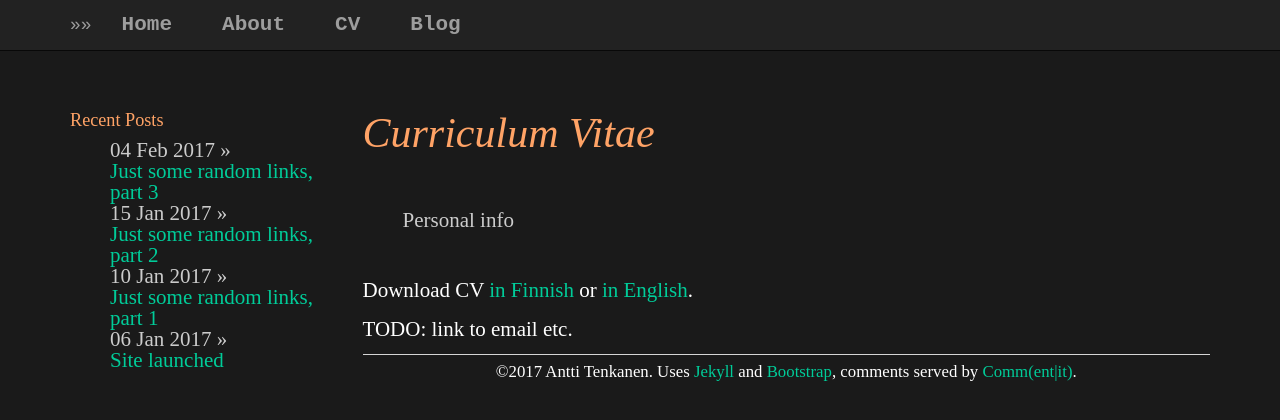
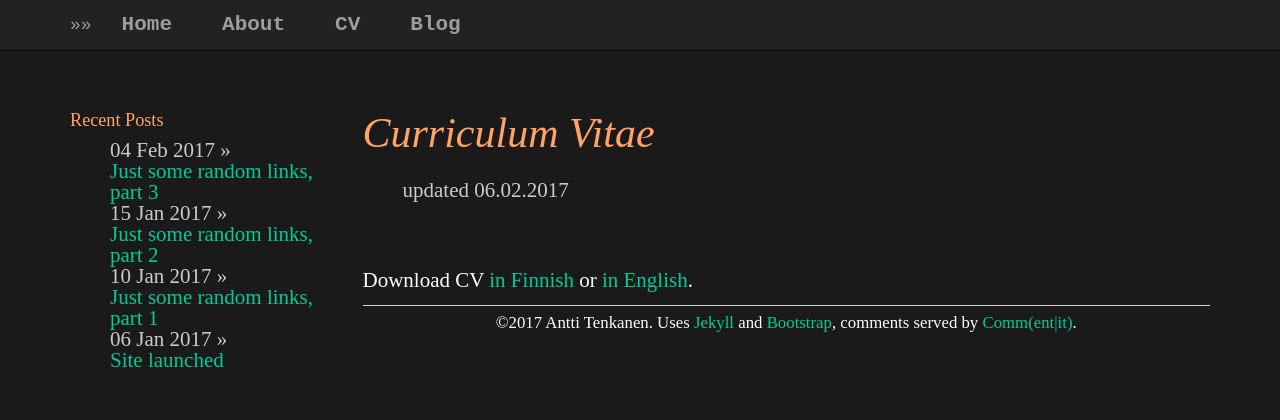
Before and after one commit to plantecophys/plantecophys, a Jekyll site: the page built from cv/index.html, in a window 1280 px wide. Shown: the top 420 px of the page. Built offline with Jekyll 4.4.1, drawn with Linux system fonts in a browser that asks for light colours.

Commit message:
Update index.html

```diff
--- a/cv/index.html
+++ b/cv/index.html
@@ -3,11 +3,8 @@ layout: default
 title: CV
 ---
 <h1><i>Curriculum Vitae</i></h1>
+<ul class="blog">
+	    <li>updated 06.02.2017</li>
+</ul>
 <br>
-<ul class="blog">
-	    <li>Personal info </li>
-</ul>
-
 <p>Download CV <a href="https://anttitenkanen.github.io/extrafiles/CV_TenkanenA.pdf">in Finnish</a> or <a href="https://anttitenkanen.github.io/extrafiles/CV_TenkanenA_eng.pdf">in English</a>.</p>
-
-<p>TODO: link to email etc.</p>
```
